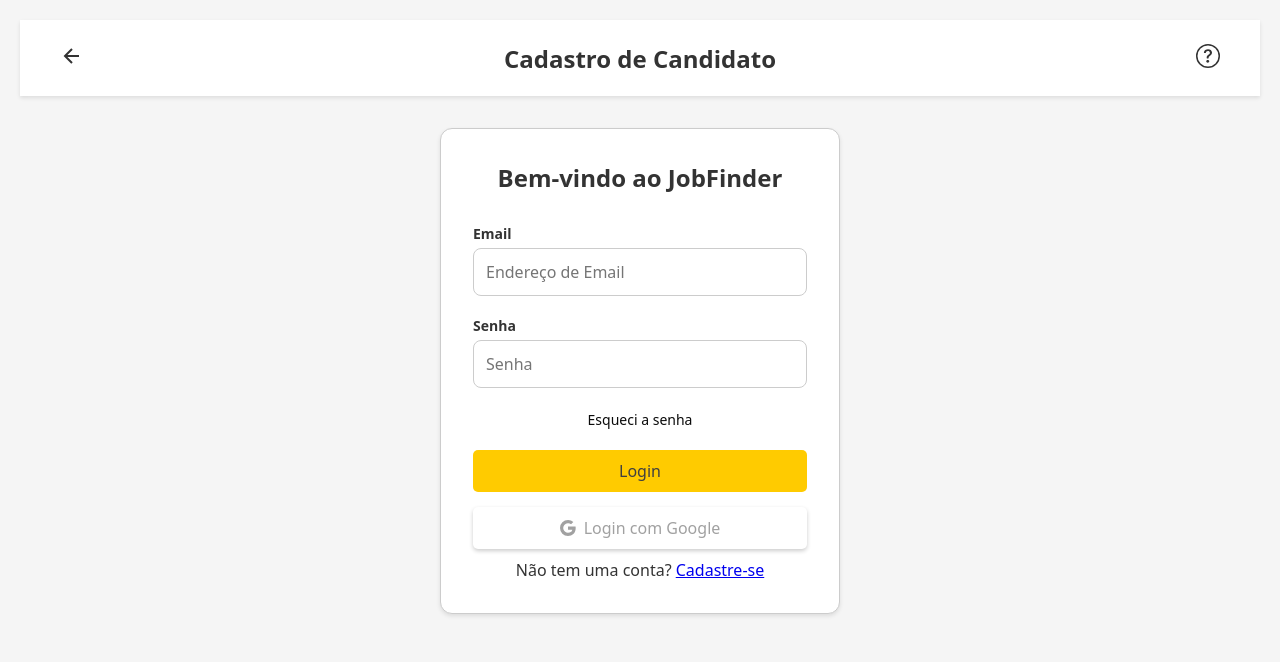
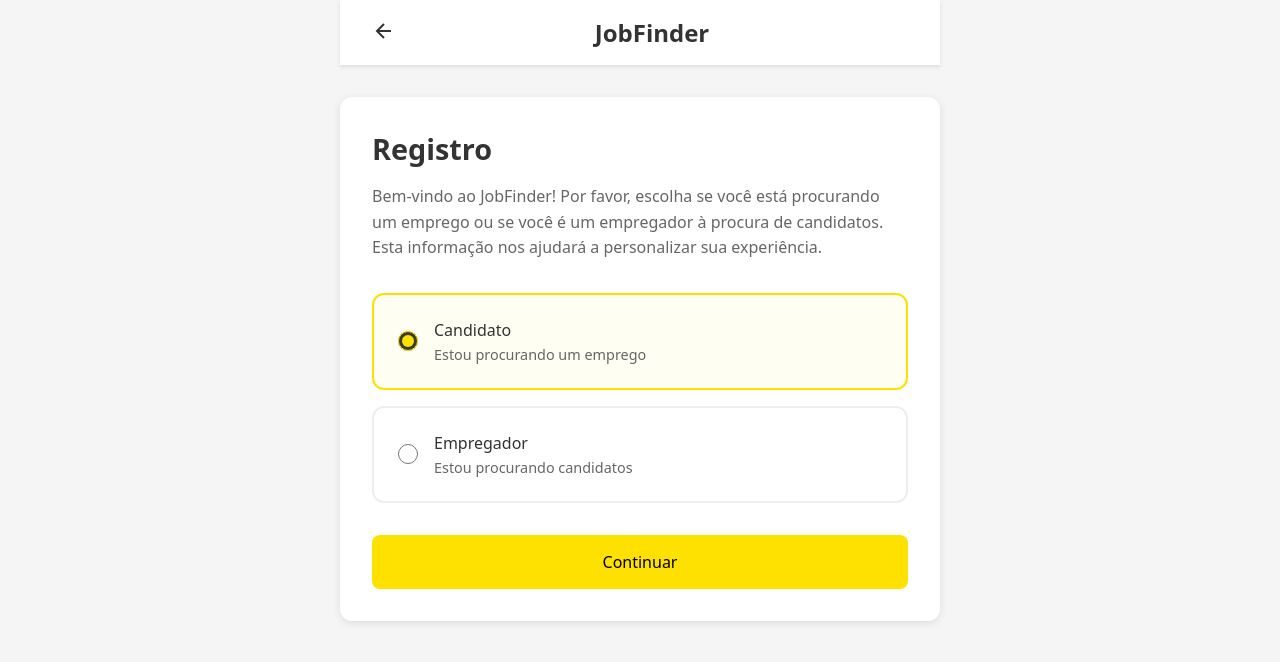
Before and after one commit to reyneralegria13/App-JobFinderv1, a React (Vite) app in the folder sistema/front end/react/: page / in a window 1280 px wide. Shown: the top 662 px of the page. Built offline with nearby package versions, Linux system fonts and the light colour scheme.

Commit message:
escolher cargo

```diff
--- a/sistema/front end/react/src/main.jsx
+++ b/sistema/front end/react/src/main.jsx
@@ -1,7 +1,7 @@
 import React from 'react'
 import ReactDOM from 'react-dom/client'
 import './index.css'
-import Home from './pages/EsquecerSenha/index'
+import Home from './pages/EscolherCargo/index.jsx'
 
 ReactDOM.createRoot(document.getElementById('root')).render(
   <React.StrictMode>
--- a/sistema/front end/react/src/pages/EscolherCargo/index.jsx
+++ b/sistema/front end/react/src/pages/EscolherCargo/index.jsx
@@ -0,0 +1,64 @@
+import { useState } from 'react'
+import { Link } from 'react-router-dom'
+import './style.css'
+
+function Home() {
+    return (
+    <div>
+        <header class="header">
+
+            <div class="navigation">
+            <button class="back-button" id="botaovoltar" onclick="window.location.href = './login.html';">
+          <svg
+            width="24"
+            height="24"
+            viewBox="0 0 24 24"
+            fill="none"
+            stroke="currentColor"
+            stroke-width="2"
+          >
+            <path d="M19 12H5M12 19l-7-7 7-7" />
+          </svg>
+        </button>
+            </div>
+
+            <div class="logo">JobFinder</div>
+
+
+    </header>
+
+    <main class="container">
+      <h1>Registro</h1>
+      <p>
+        Bem-vindo ao JobFinder! Por favor, escolha se você está procurando um
+        emprego ou se você é um empregador à procura de candidatos. Esta
+        informação nos ajudará a personalizar sua experiência.
+      </p>
+
+      <form id="register-form">
+        <div class="options">
+          <label class="option selected">
+            <input type="radio" name="user-type" value="candidate" checked />
+            <div class="option-content">
+              <div class="option-title">Candidato</div>
+              <div class="option-description">Estou procurando um emprego</div>
+            </div>
+          </label>
+
+          <label class="option">
+            <input type="radio" name="user-type" value="employer" />
+            <div class="option-content">
+              <div class="option-title">Empregador</div>
+              <div class="option-description">Estou procurando candidatos</div>
+            </div>
+          </label>
+        </div>
+
+        <button type="submit" class="continue-button">Continuar</button>
+      </form>
+    </main>
+     </div>
+
+    )
+}
+export default Home
--- a/sistema/front end/react/src/pages/EscolherCargo/style.css
+++ b/sistema/front end/react/src/pages/EscolherCargo/style.css
@@ -0,0 +1,133 @@
+* {
+    margin: 0;
+    padding: 0;
+    box-sizing: border-box;
+    font-family: system-ui, -apple-system, sans-serif;
+  }
+
+  body {
+    background-color: #f5f5f5;
+    min-height: 100vh;
+    display: flex;
+    flex-direction: column;
+    align-items: center;
+  }
+
+  .header {
+    width: 100%;
+    padding: 1rem 2rem;
+    display: flex;
+    justify-content: space-between;
+    align-items: center;
+    background-color: white;
+    box-shadow: 0 2px 4px rgba(0, 0, 0, 0.1);
+  }
+
+  .navigation {
+    display: flex;
+    align-items: center;
+    gap: 1rem;
+  }
+
+  .back-button,
+  .help-button {
+    background: none;
+    border: none;
+    cursor: pointer;
+    color: #333;
+  }
+
+  .logo {
+    font-size: 1.5rem;
+    font-weight: bold;
+    color: #333;
+    text-align: center;
+    flex-grow: 1;
+  }
+
+  .container {
+    max-width: 600px;
+    width: 100%;
+    padding: 2rem;
+    margin-top: 2rem;
+    background-color: white;
+    border-radius: 12px;
+    box-shadow: 0 2px 8px rgba(0, 0, 0, 0.1);
+  }
+
+  h1 {
+    font-size: 1.8rem;
+    color: #333;
+    margin-bottom: 1rem;
+  }
+
+  p {
+    color: #666;
+    line-height: 1.6;
+    margin-bottom: 2rem;
+  }
+
+  .options {
+    display: flex;
+    flex-direction: column;
+    gap: 1rem;
+    margin-bottom: 2rem;
+  }
+
+  .option {
+    display: flex;
+    align-items: center;
+    padding: 1.5rem;
+    border: 2px solid #eee;
+    border-radius: 12px;
+    cursor: pointer;
+    transition: all 0.2s ease;
+  }
+
+  .option:hover {
+    border-color: #ffe100;
+    background-color: #fffef2;
+  }
+
+  .option.selected {
+    border-color: #ffe100;
+    background-color: #fffef2;
+  }
+
+  .option input[type="radio"] {
+    width: 20px;
+    height: 20px;
+    margin-right: 1rem;
+    accent-color: #ffe100;
+  }
+
+  .option-content {
+    flex-grow: 1;
+  }
+
+  .option-title {
+    font-weight: 500;
+    color: #333;
+    margin-bottom: 0.25rem;
+  }
+
+  .option-description {
+    color: #666;
+    font-size: 0.9rem;
+  }
+
+  .continue-button {
+    width: 100%;
+    padding: 1rem;
+    background-color: #ffe100;
+    border: none;
+    border-radius: 8px;
+    font-size: 1rem;
+    font-weight: 500;
+    cursor: pointer;
+    transition: background-color 0.2s ease;
+  }
+
+  .continue-button:hover {
+    background-color: #ffd700;
+  }
```
